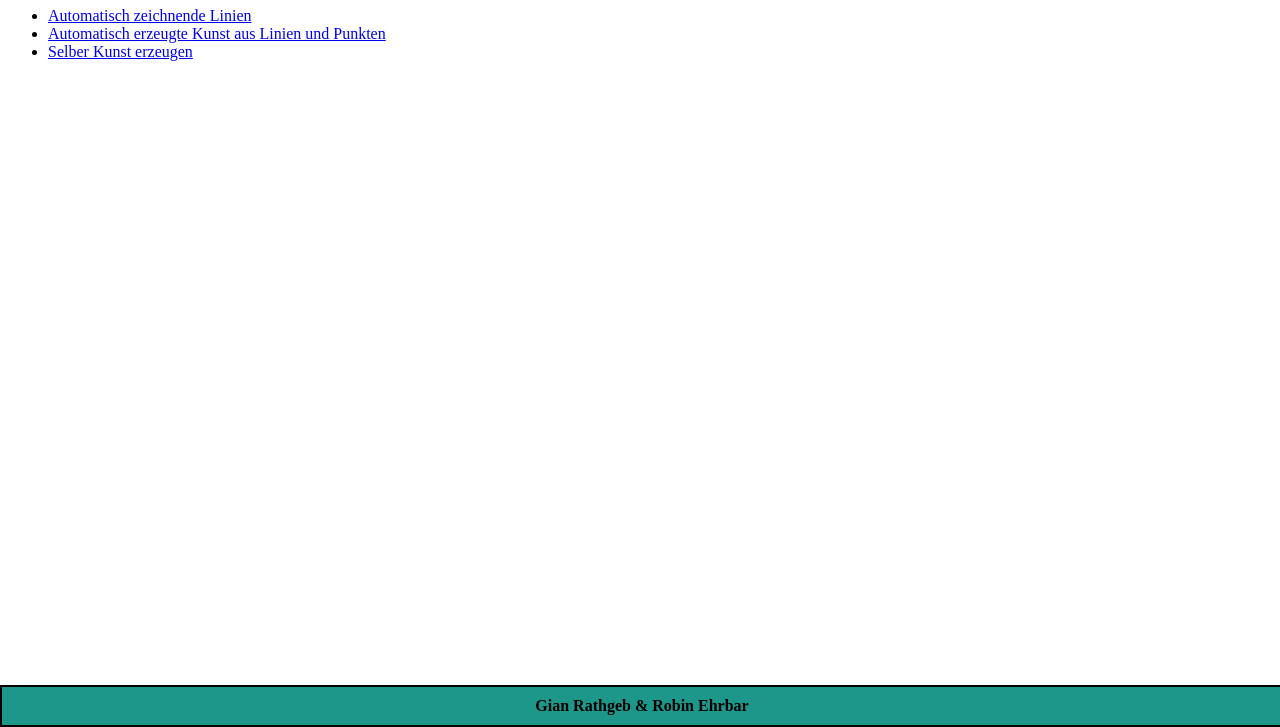
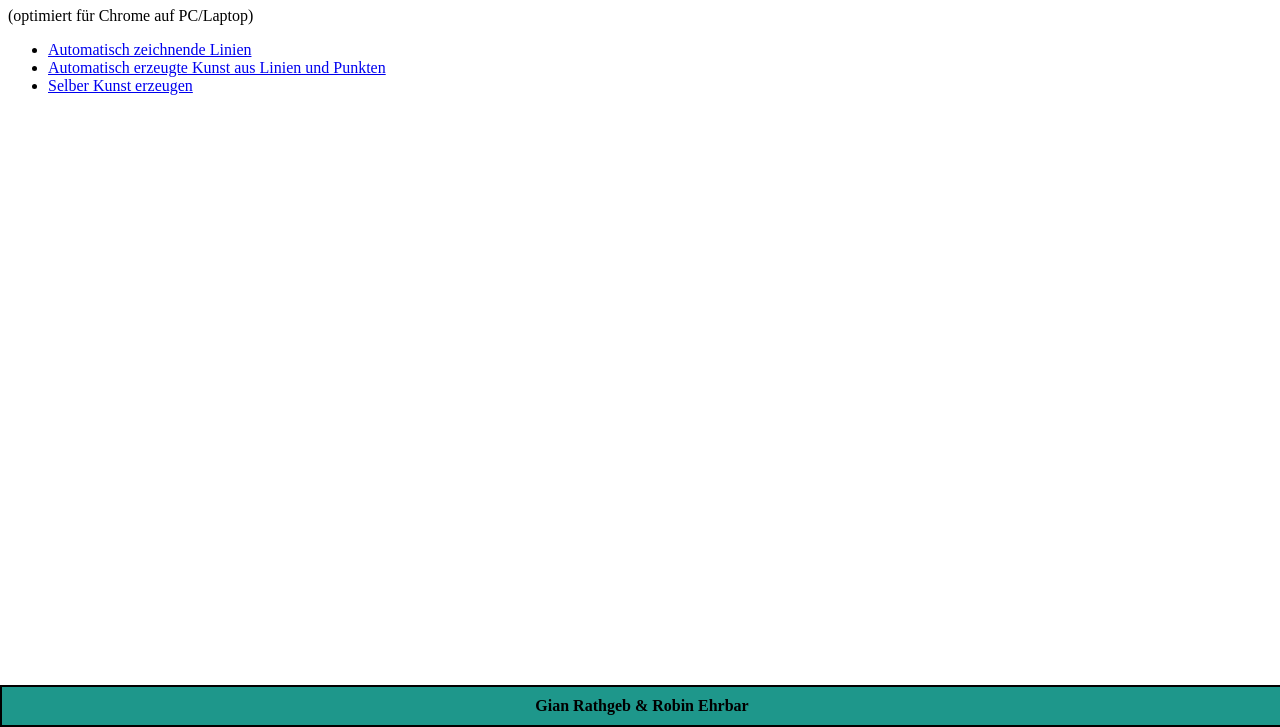
Before and after one commit to robinehrbar/kunst, a plain HTML site: page index.html in a window 1280 px wide. Shown: the part 73-800 px from the top of the page. Drawn offline with Linux system fonts and the light colour scheme.

Commit message:
added information

```diff
--- a/index.html
+++ b/index.html
@@ -29,6 +29,7 @@
 <body>
     <main>
     <h1>Kunst mit JS</h1>
+    <p> (optimiert für Chrome auf PC/Laptop) </p>
     <ul>
     <li> <a target="_blank" href="autokunstV1.html">Automatisch zeichnende Linien</a> </li>
     <li> <a target="_blank" href="autokunstV2.html">Automatisch erzeugte Kunst aus Linien und Punkten</a> </li>
```
